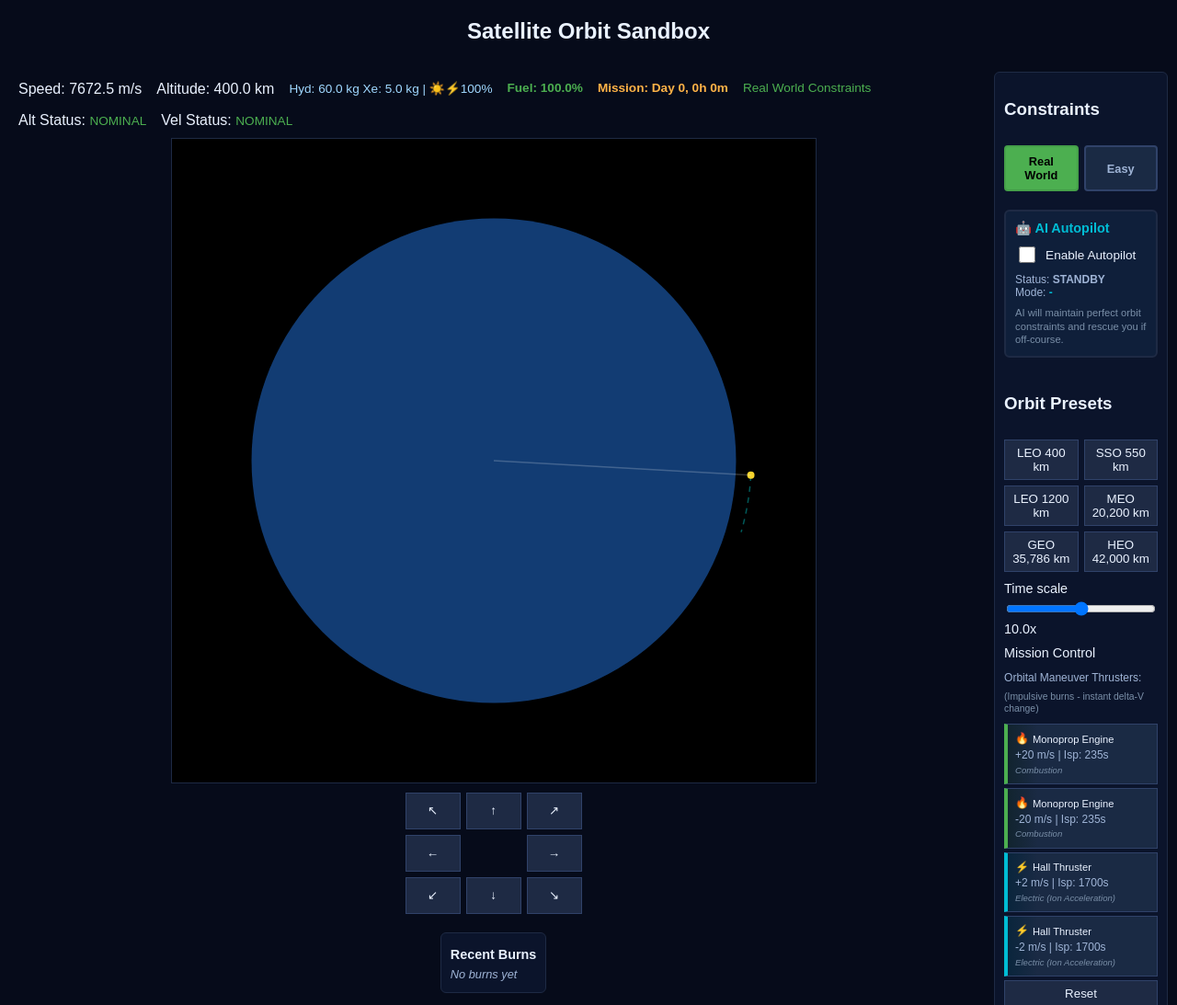
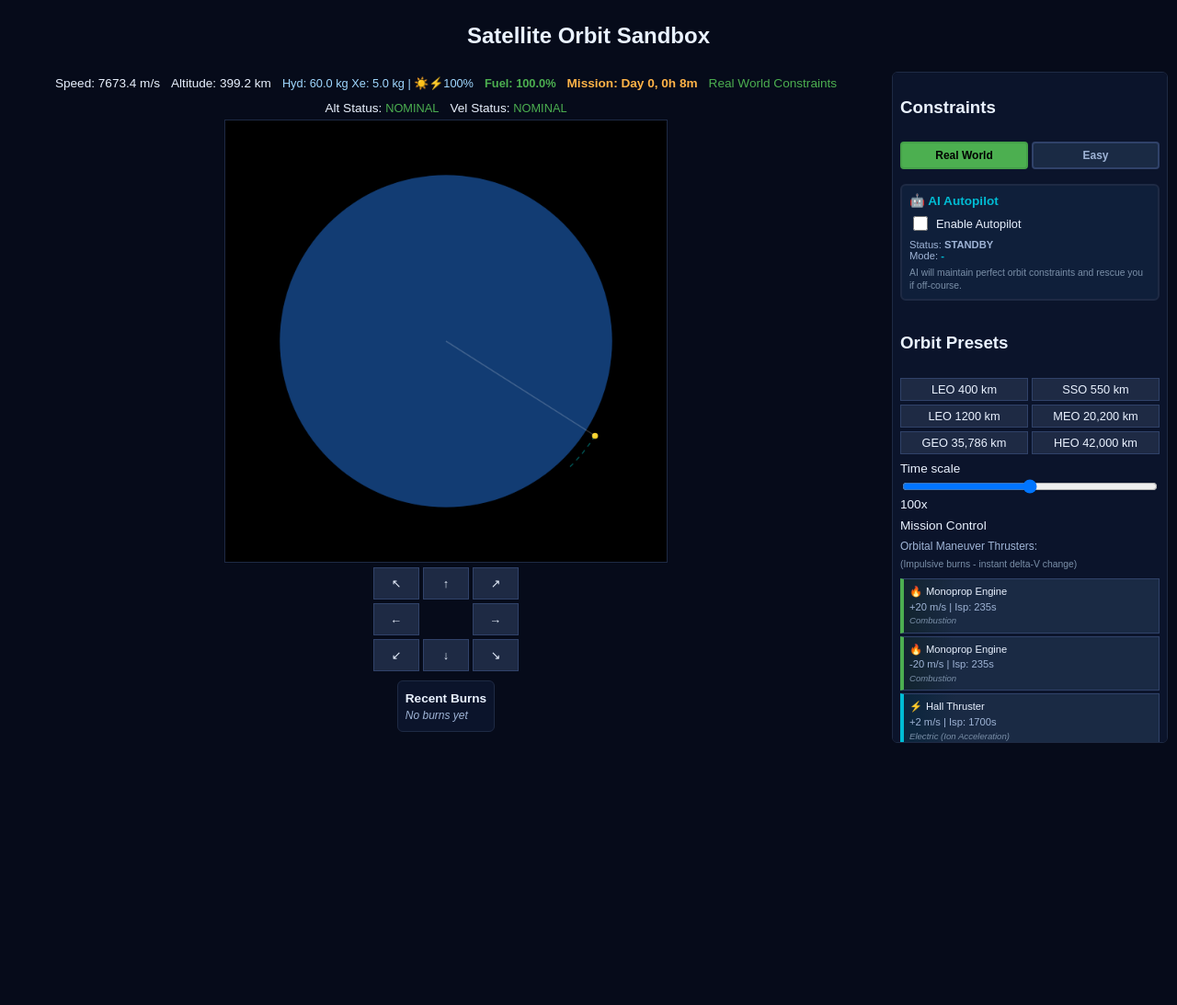
Before and after one commit to AColyer13/orbit-project, a plain HTML site: page index.html in a window 1280 px wide. Shown: the top 1093 px of the page at 92% size. After the commit the page ends 813 px from the top, so only its background shows below. Drawn offline with Linux system fonts and the light colour scheme.

Commit message:
working fixes

```diff
--- a/index.html
+++ b/index.html
@@ -2,6 +2,7 @@
 <html lang="en">
 <head>
   <meta charset="UTF-8" />
+  <meta name="viewport" content="width=device-width, initial-scale=1.0">
   <title>Orbital Play</title>
   <link rel="stylesheet" href="./styles.css">
 </head>
@@ -20,42 +21,42 @@
         <div>Vel Status: <span id="velStatus">NOMINAL</span></div>
         <div id="violations" style="display:none; color:#ff9800; font-size:0.8rem;"></div>
       </div>
-      <canvas id="sim" width="700" height="700"></canvas>
+      <canvas id="sim" width="600" height="600"></canvas> <!-- Reduced size for better fit -->
       <div id="controls">
         <button data-thrust="upleft">↖</button><button data-thrust="up">↑</button><button data-thrust="upright">↗</button>
         <button data-thrust="left">←</button><div></div><button data-thrust="right">→</button>
         <button data-thrust="downleft">↙</button><button data-thrust="down">↓</button><button data-thrust="downright">↘</button>
       </div>
       <div id="burnHistory">
-        <h4 style="margin:5px 0; font-size:0.9rem;">Recent Burns</h4>
+        <h4 style="margin:3px 0; font-size:0.85rem;">Recent Burns</h4>
         <div id="burnLog"></div>
       </div>
 
       <!-- AI AUTOPILOT LOG -->
-      <div id="autopilotLog" style="margin:10px; padding:10px; background:#0b142b; border:1px solid #1e2a44; border-radius:6px; max-width:700px; display:none;">
-        <h4 style="margin:5px 0; font-size:0.9rem;">🤖 Autopilot Log</h4>
-        <div id="aiLog" style="max-height:100px; overflow-y:auto; font-size:0.75rem; line-height:1.4; color:#a0d8ff;"></div>
+      <div id="autopilotLog" style="margin:5px 0; padding:8px; background:#0b142b; border:1px solid #1e2a44; border-radius:6px; max-width:100%; display:none;">
+        <h4 style="margin:3px 0; font-size:0.85rem;">🤖 Autopilot Log</h4>
+        <div id="aiLog" style="max-height:80px; overflow-y:auto; font-size:0.7rem; line-height:1.4; color:#a0d8ff;"></div>
       </div>
     </div>
     <aside id="sidebar">
       <h3>Constraints</h3>
-      <div style="display:flex; gap:6px; margin-bottom:10px;">
+      <div style="display:flex; gap:4px; margin-bottom:8px;">
         <button id="modeRealBtn" class="mode-btn active">Real World</button>
         <button id="modeEasyBtn" class="mode-btn">Easy</button>
       </div>
 
       <!-- AI AUTOPILOT CONTROL -->
-      <div style="background:#0f1f3a; border:2px solid #1e2a44; padding:10px; border-radius:6px; margin-bottom:10px;">
-        <h3 style="margin:0 0 8px 0; font-size:0.9rem; color:#00bcd4;">🤖 AI Autopilot</h3>
-        <label style="display:flex; align-items:center; gap:8px; cursor:pointer; font-size:0.85rem;">
-          <input type="checkbox" id="autopilotToggle" style="width:18px; height:18px; cursor:pointer;">
+      <div style="background:#0f1f3a; border:2px solid #1e2a44; padding:8px; border-radius:6px; margin-bottom:8px;">
+        <h3 style="margin:0 0 6px 0; font-size:0.85rem; color:#00bcd4;">🤖 AI Autopilot</h3>
+        <label style="display:flex; align-items:center; gap:6px; cursor:pointer; font-size:0.8rem;">
+          <input type="checkbox" id="autopilotToggle" style="width:16px; height:16px; cursor:pointer;">
           <span>Enable Autopilot</span>
         </label>
-        <div id="autopilotStatus" style="margin-top:8px; font-size:0.75rem; color:#9fb4d6;">
+        <div id="autopilotStatus" style="margin-top:6px; font-size:0.7rem; color:#9fb4d6;">
           <div>Status: <span id="apStatus">STANDBY</span></div>
           <div>Mode: <span id="apMode">-</span></div>
         </div>
-        <p class="hint" style="margin-top:8px; font-size:0.7rem; color:#7a8fa8;">
+        <p class="hint" style="margin-top:6px; font-size:0.65rem; color:#7a8fa8;">
           AI will maintain perfect orbit constraints and rescue you if off-course.
         </p>
       </div>
--- a/main.js
+++ b/main.js
@@ -281,18 +281,33 @@ function circularSpeed(radius) {
 function updateTimeScaleFromSlider() {
   const sliderValue = Number(timeScaleInput.value);
 
-  // Logarithmic mapping: 0-100 slider -> 0.5x to 1000x
-  if (sliderValue <= 50) {
-    timeScale = 0.5 + (sliderValue / 50) * 9.5;
+  // Logarithmic mapping: 0-100 slider -> 1x to 10,000x
+  // Split into ranges for smoother control
+  if (sliderValue <= 25) {
+    // 0-25: 1x to 10x (linear for fine control at low speeds)
+    timeScale = 1 + (sliderValue / 25) * 9;
+  } else if (sliderValue <= 50) {
+    // 25-50: 10x to 100x
+    const t = (sliderValue - 25) / 25;
+    timeScale = 10 * Math.pow(10, t);
   } else if (sliderValue <= 75) {
+    // 50-75: 100x to 1,000x
     const t = (sliderValue - 50) / 25;
-    timeScale = 10 * Math.pow(10, t);
+    timeScale = 100 * Math.pow(10, t);
   } else {
+    // 75-100: 1,000x to 10,000x
     const t = (sliderValue - 75) / 25;
-    timeScale = 100 * Math.pow(10, t);
+    timeScale = 1000 * Math.pow(10, t);
   }
 
+  // Format display based on magnitude
+  if (timeScale < 100) {
     timeScaleVal.textContent = `${timeScale.toFixed(1)}x`;
+  } else if (timeScale < 1000) {
+    timeScaleVal.textContent = `${Math.round(timeScale)}x`;
+  } else {
+    timeScaleVal.textContent = `${(timeScale / 1000).toFixed(1)}kx`;
+  }
 }
 
 // Initialize time scale on page load
@@ -498,6 +513,12 @@ document.getElementById('resetBtn').addEventListener('click', () => {
 document.getElementById('stopBtn').addEventListener('click', () => {
   isRunning = !isRunning;
   document.getElementById('stopBtn').textContent = isRunning ? 'Stop' : 'Resume';
+
+  if (isRunning) {
+    startPhysicsSimulation();
+  } else {
+    stopPhysicsSimulation();
+  }
 });
 
 timeScaleInput.addEventListener('input', () => {
@@ -648,42 +669,70 @@ function draw() {
 }
 
 let last = performance.now();
-function loop(now) {
-  const realDt = (now - last) / 1000;
-  last = now;
-  frameCount++;
+let lastRealTime = Date.now();
+let physicsInterval = null; // Separate interval for physics
 
-  if (isRunning && !hasCrashed) {
-    // Adaptive time scaling for HEO to slow down near perigee
+// PHYSICS LOOP - Runs independently of tab visibility
+function physicsLoop() {
+  if (!isRunning || hasCrashed) return;
+
+  const currentRealTime = Date.now();
+  const realDt = (currentRealTime - lastRealTime) / 1000;
+  lastRealTime = currentRealTime;
+
+  // Clamp dt to prevent huge jumps
+  const clampedDt = Math.min(realDt, 0.1);
+
+  // Adaptive time scaling for HEO
   let effectiveTimeScale = timeScale;
 
   if (currentAltKm === 42000 && currentPreset.eccentricity) {
     const altitude = (Math.hypot(state.pos.x, state.pos.y) - earthRadius) / 1000;
     const apogeeAlt = currentPreset.apogeeAltKm;
     const perigeeAlt = currentPreset.perigeeAltKm;
-
-      // Scale time: slower near perigee (fast motion), faster at apogee (slow motion)
     const altRatio = (altitude - perigeeAlt) / (apogeeAlt - perigeeAlt);
-
-      // At perigee: 30% of user time scale
-      // At apogee: 100% of user time scale
     effectiveTimeScale = timeScale * (0.3 + altRatio * 0.7);
   }
 
-    const dt = realDt * effectiveTimeScale;
+  const dt = clampedDt * effectiveTimeScale;
   const subSteps = 4;
   const frameDt = dt / subSteps;
   for (let i = 0; i < subSteps; i++) step(frameDt);
   missionElapsedSeconds += dt;
 
-    // RUN AUTOPILOT
-    if (autopilot && frameCount % 30 === 0) { // Run autopilot every 30 frames (~0.5 sec)
+  // Run autopilot
+  if (autopilot && frameCount % 30 === 0) {
     runAutopilot();
   }
 
   projectionCooldown -= dt;
-    if (projectionCooldown <= 0) { updateProjection(); projectionCooldown = 0.3; }
+  if (projectionCooldown <= 0) {
+    updateProjection();
+    projectionCooldown = 0.3;
   }
+}
+
+// Start physics simulation with setInterval (runs even when tab inactive)
+function startPhysicsSimulation() {
+  if (physicsInterval) {
+    clearInterval(physicsInterval);
+  }
+  lastRealTime = Date.now();
+  // Run physics at ~60Hz (16.67ms per frame)
+  physicsInterval = setInterval(physicsLoop, 16);
+}
+
+// Stop physics simulation
+function stopPhysicsSimulation() {
+  if (physicsInterval) {
+    clearInterval(physicsInterval);
+    physicsInterval = null;
+  }
+}
+
+// RENDER LOOP - Only for drawing (can be throttled, doesn't affect physics)
+function renderLoop(now) {
+  frameCount++;
 
   updateScale();
   draw();
@@ -705,9 +754,7 @@ function loop(now) {
   if (currentPreset.propellant.xenon > 0) propText += `Xe: ${xenonTotal.toFixed(1)} kg `;
   if (currentPreset.propellant.biprop > 0) propText += `Biprop: ${bipropTotal.toFixed(1)} kg`;
 
-  // Add power status for electric thrusters - ONLY orbital eclipse
   if (currentPreset.solarArrayPower > 0) {
-    // Simple icon: sun when in sunlight, moon when in eclipse
     const chargingIcon = isInSunlight ? '☀️' : '🌑';
     propText += ` | ${chargingIcon}⚡${(electricThrusterPower * 100).toFixed(0)}%`;
   }
@@ -721,7 +768,6 @@ function loop(now) {
   const fuelLevelEl = document.getElementById('fuelLevel');
   fuelLevelEl.textContent = `Fuel: ${fuelPercent.toFixed(1)}%`;
 
-  // Color code fuel level
   if (fuelPercent > 50) {
     fuelLevelEl.style.color = '#4caf50';
   } else if (fuelPercent > 20) {
@@ -730,18 +776,16 @@ function loop(now) {
     fuelLevelEl.style.color = '#f44336';
   }
 
-  // Update mission day counter WITHOUT time-of-day clock
+  // Update mission time
   const days = Math.floor(missionElapsedSeconds / 86400);
   const hours = Math.floor((missionElapsedSeconds % 86400) / 3600);
   const minutes = Math.floor((missionElapsedSeconds % 3600) / 60);
-
   document.getElementById('missionTime').textContent = `Mission: Day ${days}, ${hours}h ${minutes}m`;
 
-  // Update constraint status - DUAL INDICATORS
+  // Update constraint status
   const altStatusEl = document.getElementById('altStatus');
   const velStatusEl = document.getElementById('velStatus');
 
-  // CRASH OVERRIDE
   if (hasCrashed) {
     altStatusEl.textContent = 'CRASHED';
     altStatusEl.style.color = '#ff0000';
@@ -756,7 +800,6 @@ function loop(now) {
     violationsEl.style.color = '#ff0000';
     violationsEl.style.fontWeight = 'bold';
   } else {
-    // Normal status updates
     altStatusEl.textContent = constraintCheck.altStatus;
     if (constraintCheck.altStatus === 'CRITICAL') {
       altStatusEl.style.color = '#f44336';
@@ -772,7 +815,6 @@ function loop(now) {
       altStatusEl.style.fontWeight = 'normal';
     }
 
-    // Velocity Status
     velStatusEl.textContent = constraintCheck.velStatus;
     if (constraintCheck.velStatus === 'CRITICAL') {
       velStatusEl.style.color = '#f44336';
@@ -788,7 +830,6 @@ function loop(now) {
       velStatusEl.style.fontWeight = 'normal';
     }
 
-    // Show violations if any
     const violationsEl = document.getElementById('violations');
     if (constraintCheck.violations.length > 0) {
       violationsEl.textContent = constraintCheck.violations.join(' | ');
@@ -800,9 +841,13 @@ function loop(now) {
     }
   }
 
-  requestAnimationFrame(loop);
+  requestAnimationFrame(renderLoop);
 }
-requestAnimationFrame(loop);
+
+// Initialize and start both loops
+lastRealTime = Date.now();
+startPhysicsSimulation();
+requestAnimationFrame(renderLoop);
 
 // === Projection, scaling, and thrust visuals ===
 function updateScale() {
--- a/styles.css
+++ b/styles.css
@@ -1,72 +1,254 @@
-body { margin: 0; background:#060b1a; color:#eaf2ff; font-family: Arial, sans-serif; display:flex; flex-direction:column; align-items:center; }
-#layout { display:flex; gap:18px; padding:10px; }
-#main { display:flex; flex-direction:column; align-items:center; }
-#hud { margin:10px; display:flex; gap:16px; flex-wrap: wrap; }
-canvas { border:1px solid #1e2a44; background:#000; }
-#controls { margin:10px; display:grid; grid-template-columns:repeat(3,60px); grid-template-rows:repeat(3,40px); gap:6px; }
-button { background:#1e2a44; color:#eaf2ff; border:1px solid #304269; cursor:pointer; padding:6px; }
-button:hover { background:#2b3c62; }
-#sidebar { width:200px; background:#0b142b; border:1px solid #1e2a44; padding:10px; border-radius:6px; display:flex; flex-direction:column; gap:10px; }
-#alt-buttons { display:grid; grid-template-columns:repeat(2,1fr); gap:6px; }
-.field { display:flex; flex-direction:column; gap:4px; font-size:0.9rem; }
-#dv-controls { display:flex; gap:6px; }
-.hint { font-size:0.8rem; color:#9fb4d6; line-height:1.3; margin:0; }
-#propStatus { font-size: 0.85rem; color: #a0d8ff; }
-#fuelLevel { font-size: 0.85rem; color: #4caf50; font-weight: bold; }
-#missionTime { font-size: 0.85rem; color: #ffb347; font-weight: bold; }
-#orbitStatus { font-size: 0.85rem; }
-#altStatus { font-size: 0.85rem; }
-#velStatus { font-size: 0.85rem; }
-#violations { font-size: 0.75rem; flex-basis: 100%; }
-#burnHistory { margin:10px; padding:10px; background:#0b142b; border:1px solid #1e2a44; border-radius:6px; max-width:700px; }
-#burnLog { max-height:120px; overflow-y:auto; font-size:0.8rem; line-height:1.4; }
-.burn-entry { padding:4px; border-left:3px solid #4caf50; margin:4px 0; background:#0f1929; }
-.burn-entry.prograde { border-left-color:#4caf50; }
-.burn-entry.retrograde { border-left-color:#f44336; }
-.burn-entry.radial { border-left-color:#ffb347; }
-.burn-cost { color:#9fb4d6; font-size:0.75rem; }
-#thruster-controls { display:flex; flex-direction:column; gap:4px; margin-top:8px; }
+body {
+  margin: 0;
+  background:#060b1a;
+  color:#eaf2ff;
+  font-family: Arial, sans-serif;
+  display:flex;
+  flex-direction:column;
+  align-items:center;
+  padding: 5px;
+  box-sizing: border-box;
+  height: 100vh; /* Ensure full height */
+  overflow: hidden; /* Prevent scrolling */
+}
+
+/* Main layout - desktop optimized */
+#layout {
+  display:flex;
+  gap:10px;
+  padding:5px;
+  width: 100%;
+  max-width: 1400px;
+  height: calc(100vh - 60px); /* Fit within viewport */
+  box-sizing: border-box;
+}
+
+#main {
+  display:flex;
+  flex-direction:column;
+  align-items:center;
+  flex: 1;
+  min-width: 0;
+  height: 100%;
+}
+
+#hud {
+  margin:5px 0;
+  display:flex;
+  gap:12px;
+  flex-wrap: wrap;
+  justify-content: center;
+  font-size: 0.85rem;
+  flex-shrink: 0;
+}
+
+canvas {
+  border:1px solid #1e2a44;
+  background:#000;
+  max-width: 100%;
+  height: auto;
+  aspect-ratio: 1;
+  flex: 1;
+  max-height: 60vh; /* Limit height to fit */
+}
+
+#controls {
+  margin:5px 0;
+  display:grid;
+  grid-template-columns:repeat(3,50px);
+  grid-template-rows:repeat(3,35px);
+  gap:4px;
+  justify-content: center;
+  flex-shrink: 0;
+}
+
+button {
+  background:#1e2a44;
+  color:#eaf2ff;
+  border:1px solid #304269;
+  cursor:pointer;
+  padding:4px;
+  font-size: 0.8rem;
+}
+
+button:hover {
+  background:#2b3c62;
+}
+
+#sidebar {
+  width:300px; /* Increased from 220px to 300px for more space */
+  background:#0b142b;
+  border:1px solid #1e2a44;
+  padding:8px;
+  border-radius:6px;
+  display:flex;
+  flex-direction:column;
+  gap:8px;
+  box-sizing: border-box;
+  height: 100%;
+  overflow-y: auto; /* Allow scrolling if needed, but minimize */
+}
+
+#alt-buttons {
+  display:grid;
+  grid-template-columns:repeat(2,1fr);
+  gap:4px;
+}
+
+.field {
+  display:flex;
+  flex-direction:column;
+  gap:2px;
+  font-size:0.85rem;
+}
+
+#dv-controls {
+  display:flex;
+  gap:4px;
+}
+
+.hint {
+  font-size:0.75rem;
+  color:#9fb4d6;
+  line-height:1.3;
+  margin:0;
+}
+
+#propStatus {
+  font-size: 0.8rem;
+  color: #a0d8ff;
+}
+
+#fuelLevel {
+  font-size: 0.8rem;
+  color: #4caf50;
+  font-weight: bold;
+}
+
+#missionTime {
+  font-size: 0.8rem;
+  color: #ffb347;
+  font-weight: bold;
+}
+
+#orbitStatus {
+  font-size: 0.8rem;
+}
+
+#altStatus {
+  font-size: 0.8rem;
+}
+
+#velStatus {
+  font-size: 0.8rem;
+}
+
+#violations {
+  font-size: 0.7rem;
+  flex-basis: 100%;
+}
+
+#burnHistory {
+  margin:5px 0;
+  padding:8px;
+  background:#0b142b;
+  border:1px solid #1e2a44;
+  border-radius:6px;
+  max-width:100%;
+  box-sizing: border-box;
+  flex-shrink: 0;
+  max-height: 150px;
+}
+
+#burnLog {
+  max-height:100px;
+  overflow-y:auto;
+  font-size:0.75rem;
+  line-height:1.4;
+}
+
+.burn-entry {
+  padding:3px;
+  border-left:3px solid #4caf50;
+  margin:3px 0;
+  background:#0f1929;
+}
+
+.burn-entry.prograde {
+  border-left-color:#4caf50;
+}
+
+.burn-entry.retrograde {
+  border-left-color:#f44336;
+}
+
+.burn-entry.radial {
+  border-left-color:#ffb347;
+}
+
+.burn-cost {
+  color:#9fb4d6;
+  font-size:0.7rem;
+}
+
+#thruster-controls {
+  display:flex;
+  flex-direction:column;
+  gap:3px;
+  margin-top:6px;
+}
+
 .thruster-btn {
-  font-size: 0.75rem;
-  padding: 8px;
+  font-size: 0.7rem;
+  padding: 6px;
   background: #1a2a44;
   text-align: left;
   line-height: 1.3;
 }
+
 .thruster-btn.chemical {
   border-left: 4px solid #4caf50;
   background: linear-gradient(90deg, rgba(76, 175, 80, 0.1) 0%, #1a2a44 20%);
 }
+
 .thruster-btn.electric {
   border-left: 4px solid #00bcd4;
   background: linear-gradient(90deg, rgba(0, 188, 212, 0.1) 0%, #1a2a44 20%);
 }
+
 .thruster-btn.chemical:hover {
   background: linear-gradient(90deg, rgba(76, 175, 80, 0.2) 0%, #2b3c62 20%);
   border-left-color: #66bb6a;
 }
+
 .thruster-btn.electric:hover {
   background: linear-gradient(90deg, rgba(0, 188, 212, 0.2) 0%, #2b3c62 20%);
   border-left-color: #26c6da;
 }
+
 .thruster-btn:disabled {
   opacity: 0.4;
   cursor: not-allowed;
   filter: grayscale(0.5);
 }
+
 .mode-btn {
   flex: 1;
-  padding: 8px;
+  padding: 6px;
   background: #1a2a44;
   border: 2px solid #304269;
   color: #9fb4d6;
   cursor: pointer;
   border-radius: 4px;
   transition: all 0.3s;
-  font-size: 0.8rem;
+  font-size: 0.75rem;
   font-weight: bold;
 }
-.mode-btn:hover { background: #2b3c62; }
+
+.mode-btn:hover {
+  background: #2b3c62;
+}
+
 .mode-btn.active {
   background: #4caf50;
   color: #000;
@@ -75,31 +257,34 @@ button:hover { background:#2b3c62; }
 }
 
 #constraintMode {
-  font-size: 0.85rem;
+  font-size: 0.8rem;
   font-weight: normal;
   color: #4caf50;
 }
 
 #autopilotLog {
-  margin: 10px;
-  padding: 10px;
+  margin: 5px 0;
+  padding: 8px;
   background: #0b142b;
   border: 1px solid #1e2a44;
   border-radius: 6px;
-  max-width: 700px;
+  max-width: 100%;
+  box-sizing: border-box;
+  flex-shrink: 0;
+  max-height: 120px;
 }
 
 #aiLog {
-  max-height: 100px;
+  max-height: 80px;
   overflow-y: auto;
-  font-size: 0.75rem;
+  font-size: 0.7rem;
   line-height: 1.4;
   color: #a0d8ff;
 }
 
 #autopilotToggle {
-  width: 18px;
-  height: 18px;
+  width: 16px;
+  height: 16px;
   cursor: pointer;
   accent-color: #00bcd4;
 }
@@ -113,3 +298,26 @@ button:hover { background:#2b3c62; }
   font-weight: bold;
   color: #00bcd4;
 }
+
+/* Mobile adjustments - only apply when necessary */
+@media (max-width: 1024px) {
+  #layout {
+    flex-direction: column;
+    height: auto;
+    overflow: visible;
+  }
+
+  #sidebar {
+    width: 100%;
+    height: auto;
+    max-height: 300px;
+  }
+
+  canvas {
+    max-height: 400px;
+  }
+
+  body {
+    overflow: auto; /* Allow scrolling on smaller screens */
+  }
+}
```
Lines whose indentation alone changed are shown as unchanged.
